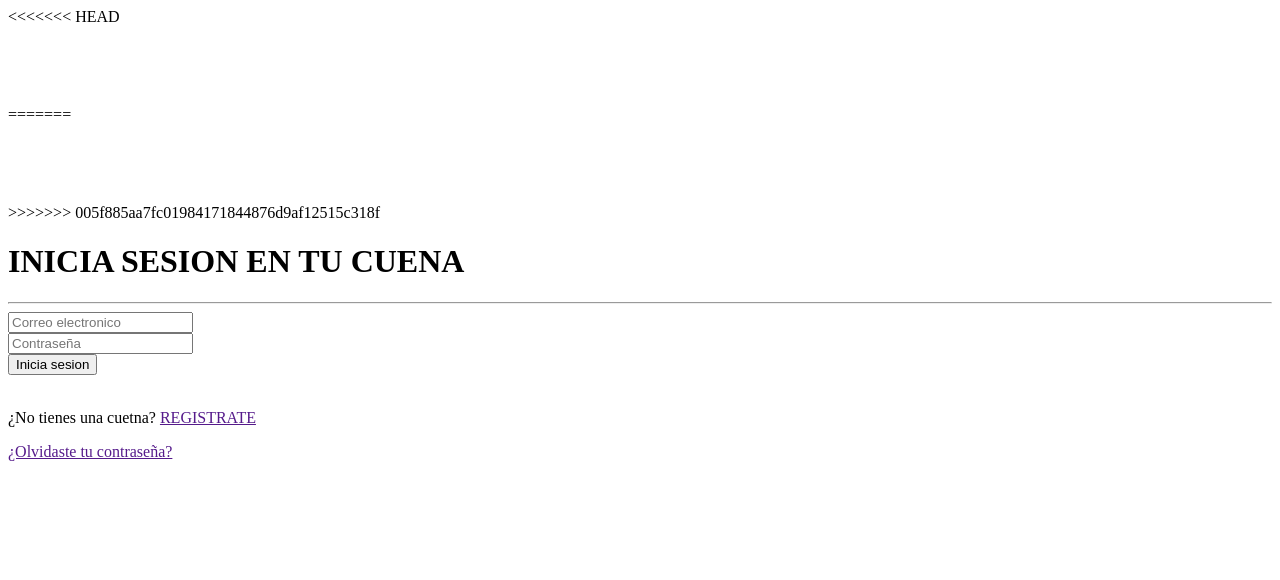
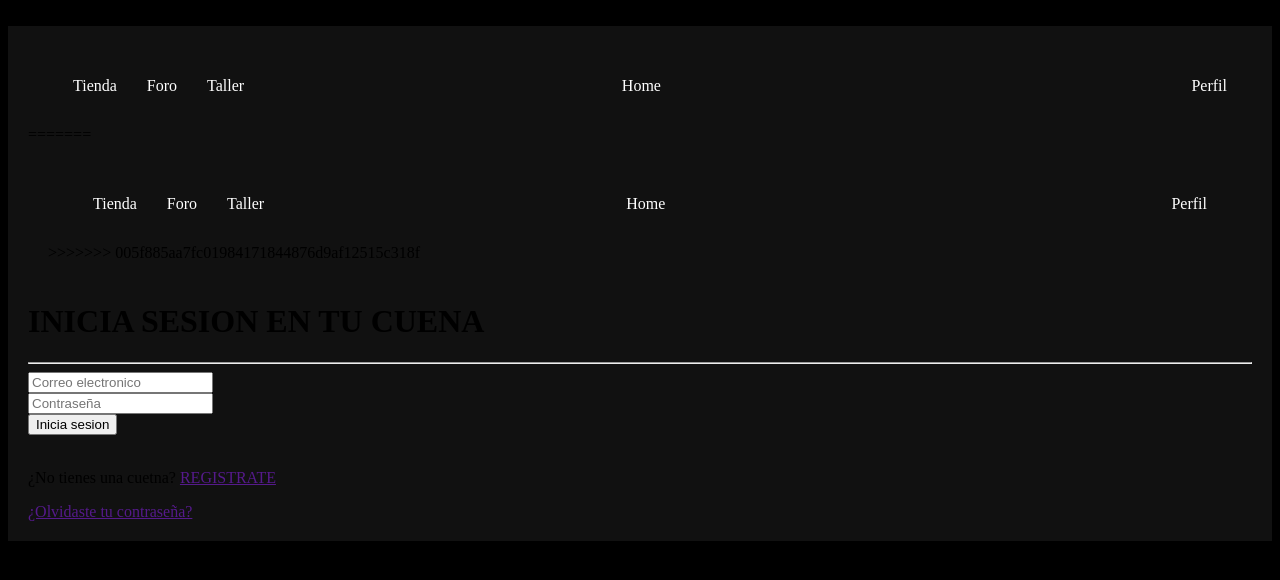
Before and after one commit to dariooo33/TFG-ClubMotos, a PHP site: page /login.php in a window 1280 px wide. Shown: the top 580 px of the page. Run offline with PHP 8.4, Linux system fonts and the light colour scheme.

Commit message:
errores solucionados

```diff
--- a/proyect/register.php
+++ b/proyect/register.php
@@ -1,4 +1,3 @@
-<<<<<<< HEAD
 <?php
 
 ?>
@@ -45,7 +44,7 @@
         </div>
     </main>
 </body>
-=======
+
 <?php
 
 ?>
@@ -89,5 +88,4 @@
         </div>
     </main>
 </body>
->>>>>>> 005f885aa7fc01984171844876d9af12515c318f
 </html>
--- a/proyect/styles/fondo.css
+++ b/proyect/styles/fondo.css
@@ -1,8 +1,7 @@
-<<<<<<< HEAD
 body{
     background-color: black;
-=======
+}
+
 body{
     background-color: black;
->>>>>>> 005f885aa7fc01984171844876d9af12515c318f
 }
--- a/proyect/styles/header.css
+++ b/proyect/styles/header.css
@@ -1,4 +1,3 @@
-<<<<<<< HEAD
 header{
     background-color: rgb(17, 17, 17);
     align-items: center;
@@ -26,7 +25,7 @@ header ul li a{
     width: 20%;
     text-align: end;
 }
-=======
+
 header{
     background-color: rgb(17, 17, 17);
     align-items: center;
@@ -54,4 +53,3 @@ header ul li a{
     width: 20%;
     text-align: end;
 }
->>>>>>> 005f885aa7fc01984171844876d9af12515c318f
```
Also changed, not shown: proyect/styles/register.css (+5 -3 lines).
